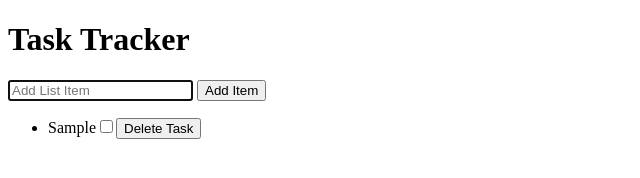
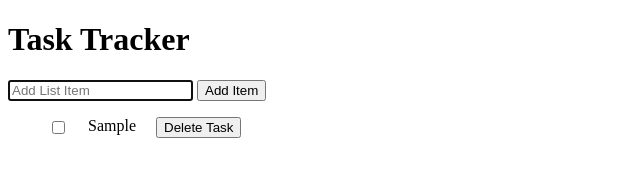
Before and after one commit to markduplock/task-tracker, a plain HTML site: page index.html in a window 1280 px wide. Both pictures are taken after typing "Sample" into the empty fields and a click on the button "Add Item". Shown: the whole page, without its empty margins (0-640 px from the left). Drawn offline with Linux system fonts and the light colour scheme.

Commit message:
Move checkbox to start of list item

```diff
--- a/index.js
+++ b/index.js
@@ -8,30 +8,31 @@ function addItem() {
   if (!itemText) {
     alert("Input cannot be empty");
   } else {
+    const newCheckBox = document.createElement("input");
     const newListItem = document.createElement("li");
-    const newCheckBox = document.createElement("input");
     const newDeleteButton = document.createElement("button");
 
     newCheckBox.type = "checkbox";
-    newListItem.textContent = itemText;
+
     newDeleteButton.textContent = "Delete Task";
 
-    list.appendChild(newListItem);
-    newListItem.appendChild(newCheckBox);
-    newListItem.appendChild(newDeleteButton);
-    checkItem(newCheckBox, newListItem);
+    list.append(newListItem);
+    newListItem.append(newCheckBox);
+    newListItem.append(itemText);
+    newListItem.append(newDeleteButton);
+    checkItem(newCheckBox, itemText);
     deleteItem(newDeleteButton, newListItem);
   }
   inputField.value = "";
   inputField.focus();
 }
 
-function checkItem(newCheckBox, newListItem) {
-  newCheckBox.addEventListener("change", (event) => {
+function checkItem(checkBox, itemText) {
+  checkBox.addEventListener("change", (event) => {
     if (event.target.checked) {
-      newListItem.style.textDecoration = "line-through";
+      itemText.style.textDecoration = "line-through";
     } else {
-      newListItem.style.textDecoration = "none";
+      itemText.style.textDecoration = "none";
     }
   });
 }
--- a/style.css
+++ b/style.css
@@ -1,3 +1,8 @@
 * {
   box-sizing: border-box;
 }
+
+li {
+  display: flex;
+  gap: 20px;
+}
```
